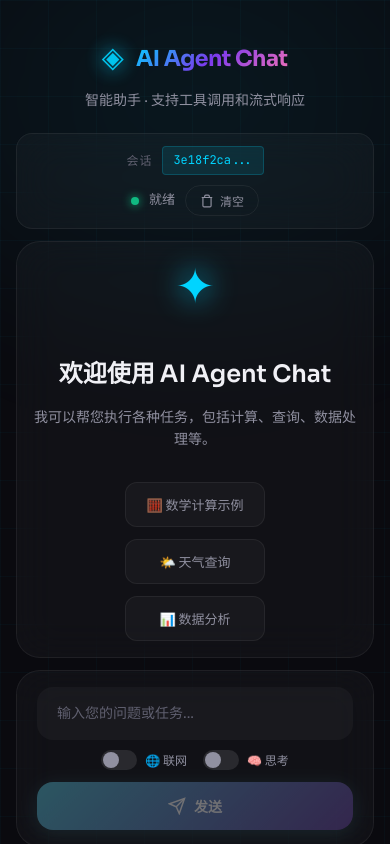
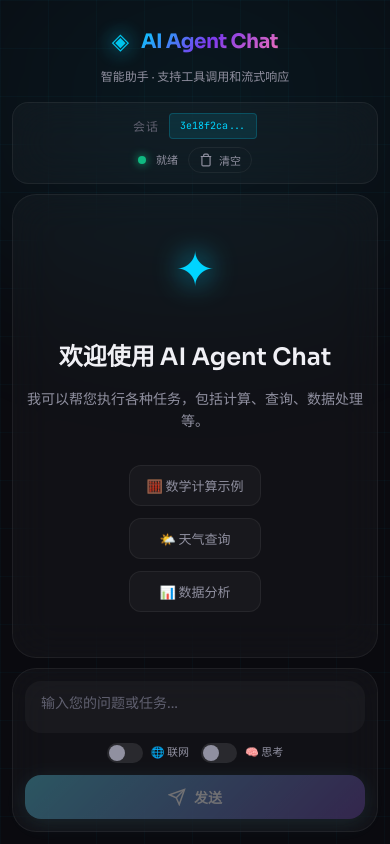
Before and after one commit to shell-nlp/langchain-api, a Next.js app in the folder frontend/: page / in a window 390 px wide. Built offline with nearby package versions, Linux system fonts and the light colour scheme.

Commit message:
fix(chat): 修复工具调用消息显示问题并优化布局
修复工具调用消息的显示逻辑，避免重复显示和内容错乱
优化移动端布局和样式，提升用户体验
添加跨域支持以解决开发环境问题

```diff
--- a/frontend/components/ChatInterface.module.css
+++ b/frontend/components/ChatInterface.module.css
@@ -1,12 +1,14 @@
 .container {
-  position: relative;
+  position: fixed;
+  inset: 0;
   max-width: 1200px;
   margin: 0 auto;
   padding: 24px;
-  min-height: 100vh;
+  height: 100vh;
   display: flex;
   flex-direction: column;
   gap: 16px;
+  overflow: hidden;
 }
 
 .backgroundGrid {
@@ -36,6 +38,7 @@
 .header {
   position: relative;
   z-index: 1;
+  flex-shrink: 0;
   text-align: center;
   padding: 20px 0 10px;
 }
@@ -84,6 +87,7 @@
 .sessionBar {
   position: relative;
   z-index: 1;
+  flex-shrink: 0;
   display: flex;
   justify-content: space-between;
   align-items: center;
@@ -176,6 +180,7 @@
 .interruptPanel {
   position: relative;
   z-index: 1;
+  flex-shrink: 0;
   padding: 20px;
   background: linear-gradient(135deg, rgba(245, 158, 11, 0.12), rgba(245, 158, 11, 0.05));
   border: 1px solid rgba(245, 158, 11, 0.4);
@@ -335,8 +340,7 @@
   border-radius: var(--radius-xl);
   padding: 24px;
   overflow-y: auto;
-  min-height: 400px;
-  max-height: calc(100vh - 260px);
+  min-height: 0;
   scroll-behavior: smooth;
 }
 
@@ -661,6 +665,7 @@
 .inputArea {
   position: relative;
   z-index: 1;
+  flex-shrink: 0;
   display: flex;
   gap: 12px;
   padding: 16px 20px;
@@ -921,23 +926,48 @@
 
 @media (max-width: 768px) {
   .container {
-    padding: 16px;
-    gap: 12px;
+    padding: 12px;
+    gap: 10px;
+  }
+
+  .header {
+    padding: 12px 0 6px;
   }
 
   .title {
+    font-size: 20px;
+  }
+
+  .subtitle {
+    font-size: 12px;
+  }
+
+  .logoIcon {
     font-size: 22px;
   }
 
   .sessionBar {
     flex-direction: column;
-    gap: 10px;
+    gap: 8px;
     text-align: center;
+    padding: 10px 14px;
+  }
+
+  .sessionId {
+    font-size: 10px;
+  }
+
+  .statusText {
+    font-size: 11px;
+  }
+
+  .clearBtn {
+    padding: 4px 10px;
+    font-size: 11px;
   }
 
   .chatContainer {
-    padding: 16px;
-    max-height: calc(100vh - 300px);
+    padding: 12px;
   }
 
   .messageContent {
@@ -954,16 +984,27 @@
 
   .inputArea {
     flex-direction: column;
+    padding: 12px;
+  }
+
+  .input {
+    padding: 10px 14px;
   }
 
   .sendBtn,
   .abortBtn {
     width: 100%;
     justify-content: center;
+    padding: 12px 16px;
   }
 
   .toggles {
     justify-content: center;
+    gap: 12px;
+  }
+
+  .toggleLabel {
+    font-size: 11px;
   }
 
   .interruptButtons {
@@ -976,5 +1017,6 @@
 
   .exampleQueries button {
     width: 100%;
+    padding: 10px 16px;
   }
 }
--- a/frontend/components/ChatInterface.tsx
+++ b/frontend/components/ChatInterface.tsx
@@ -109,6 +109,8 @@ export default function ChatInterface() {
   const contentAccumulatorRef = useRef<Map<string, string>>(new Map())
   const reasoningAccumulatorRef = useRef<Map<string, string>>(new Map())
   const pendingToolCallsRef = useRef<Map<string, { tool_calls: StreamEvent['data']['tool_calls'], messageId: string }>>(new Map())
+  const processedToolCallIdsRef = useRef<Set<string>>(new Set())
+  const lastToolMessageIdRef = useRef<string | null>(null)
 
   const scrollToBottom = useCallback(() => {
     if (chatContainerRef.current) {
@@ -164,19 +166,30 @@ export default function ChatInterface() {
       case 'token': {
         const messageId = data.id || ''
 
+        // 检查是否已经存在该消息
+        const existingMessage = messageIdMapRef.current.has(messageId)
+
+        // 检查是否存在相关的工具调用消息
+        let relatedToolMessageId: string | null = null
+        if (lastToolMessageIdRef.current) {
+          // 使用存储的最后一个工具消息ID
+          relatedToolMessageId = lastToolMessageIdRef.current
+        }
+
         if (data.reasoning_token) {
           const current = reasoningAccumulatorRef.current.get(messageId) || ''
           const updated = current + data.reasoning_token
           reasoningAccumulatorRef.current.set(messageId, updated)
 
-          if (messageIdMapRef.current.has(messageId)) {
+          if (existingMessage) {
             updateMessageContent(messageId, updated, true)
           } else {
+            // 只创建一个消息，包含思考内容
             const newMsg: Message = {
               id: messageId,
               role: 'ai',
-              content: '',
-              reasoningContent: data.reasoning_token
+              content: data.token || '',
+              reasoningContent: updated
             }
             addMessage(newMsg)
             messageIdMapRef.current.set(messageId, messageId)
@@ -184,33 +197,49 @@ export default function ChatInterface() {
         }
 
         if (data.token) {
+          // 检查是否有相关的工具调用消息
+          if (lastToolMessageIdRef.current) {
+            // 累积工具消息的内容
+            const current = contentAccumulatorRef.current.get(lastToolMessageIdRef.current) || ''
+            const updated = current + data.token
+            contentAccumulatorRef.current.set(lastToolMessageIdRef.current, updated)
+            // 更新工具调用消息的内容
+            updateMessageContent(lastToolMessageIdRef.current, updated, false)
+          } else {
             const current = contentAccumulatorRef.current.get(messageId) || ''
             const updated = current + data.token
             contentAccumulatorRef.current.set(messageId, updated)
 
-          if (messageIdMapRef.current.has(messageId)) {
+            if (existingMessage) {
               updateMessageContent(messageId, updated, false)
-          } else {
+            } else if (!data.reasoning_token) {
+              // 只有在没有思考内容和工具调用时才创建新消息
               const newMsg: Message = {
                 id: messageId,
                 role: 'ai',
-              content: data.token
+                content: updated
               }
               addMessage(newMsg)
               messageIdMapRef.current.set(messageId, messageId)
+            }
           }
         }
         break
       }
 
       case 'tool_calls': {
-        if (data.tool_calls && data.id) {
-          const msgId = data.id
+        if (data.tool_calls) {
+          const msgId = data.id || ''
+
+          // 移除临时消息（但保留思考内容用于后续显示）
           if (messageIdMapRef.current.has(msgId)) {
             messageIdMapRef.current.delete(msgId)
             contentAccumulatorRef.current.delete(msgId)
+            // 从messages状态中删除该消息，避免重复显示
             setMessages(prev => prev.filter(m => m.id !== msgId))
           }
+
+          // 暂存工具调用信息，关联到原始 msgId
           pendingToolCallsRef.current.set(msgId, {
             tool_calls: data.tool_calls,
             messageId: msgId
@@ -221,13 +250,17 @@ export default function ChatInterface() {
 
       case 'tool_output': {
         if (data.tool_output) {
+          for (const output of data.tool_output) {
+            if (processedToolCallIdsRef.current.has(output.tool_call_id)) {
+              continue
+            }
+            processedToolCallIdsRef.current.add(output.tool_call_id)
+
             let matchedCall: { id: string; name: string; args: Record<string, unknown> } | null = null
             let matchedMsgId: string | null = null
 
             for (const [msgId, pendingData] of pendingToolCallsRef.current) {
-            const match = pendingData.tool_calls?.find(call =>
-              data.tool_output?.some(output => output.tool_call_id === call.id)
-            )
+              const match = pendingData.tool_calls?.find(call => call.id === output.tool_call_id)
               if (match) {
                 matchedCall = match
                 matchedMsgId = msgId
@@ -238,27 +271,28 @@ export default function ChatInterface() {
             if (matchedCall && matchedMsgId) {
               pendingToolCallsRef.current.delete(matchedMsgId)
 
+              const reasoningContent = reasoningAccumulatorRef.current.get(matchedMsgId)
+              reasoningAccumulatorRef.current.delete(matchedMsgId)
+
+              // 生成唯一的工具消息ID
+              const toolMsgId = `tool_${matchedMsgId || 'unknown'}_${output.tool_call_id}`
+
               const toolMsg: Message = {
-              id: matchedMsgId,
+                id: toolMsgId,
                 role: 'ai',
                 content: '',
+                reasoningContent: reasoningContent || undefined,
                 isToolCall: true,
                 toolData: {
                   toolCall: matchedCall,
-                toolOutput: data.tool_output
+                  toolOutput: [output]
                 }
               }
               addMessage(toolMsg)
-            messageIdMapRef.current.set(matchedMsgId, matchedMsgId)
-          } else {
-            const toolMsg: Message = {
-              id: generateMessageId(),
-              role: 'ai',
-              content: '',
-              isToolCall: true,
-              toolData: { toolOutput: data.tool_output }
+
+              // 存储最后一个工具消息ID
+              lastToolMessageIdRef.current = toolMsgId
             }
-            addMessage(toolMsg)
           }
         }
         break
@@ -294,6 +328,9 @@ export default function ChatInterface() {
 
     setIsProcessing(true)
     setStatus('connecting')
+
+    // 重置工具消息ID
+    lastToolMessageIdRef.current = null
 
     abortControllerRef.current = new AbortController()
 
@@ -359,6 +396,7 @@ export default function ChatInterface() {
       contentAccumulatorRef.current.clear()
       reasoningAccumulatorRef.current.clear()
       pendingToolCallsRef.current.clear()
+      processedToolCallIdsRef.current.clear()
     }
   }
 
@@ -458,6 +496,7 @@ export default function ChatInterface() {
       contentAccumulatorRef.current.clear()
       reasoningAccumulatorRef.current.clear()
       pendingToolCallsRef.current.clear()
+      processedToolCallIdsRef.current.clear()
     }
   }
 
@@ -591,7 +630,34 @@ export default function ChatInterface() {
               ) : (
                 <>
                   {msg.isToolCall && msg.toolData ? (
+                    <>
+                      <div className={styles.messageHeader}>
+                        <div className={`${styles.avatar} ${styles.ai}`}>
+                          <svg width="18" height="18" viewBox="0 0 24 24" fill="currentColor">
+                            <path d="M12 2a2 2 0 012 2c0 .74-.4 1.39-1 1.73V7h1a7 7 0 017 7h1a1 1 0 011 1v3a1 1 0 01-1 1h-1v1a2 2 0 01-2 2H5a2 2 0 01-2-2v-1H2a1 1 0 01-1-1v-3a1 1 0 011-1h1a7 7 0 017-7h1V5.73c-.6-.34-1-.99-1-1.73a2 2 0 012-2M7.5 13a1.5 1.5 0 100 3 1.5 1.5 0 000-3m9 0a1.5 1.5 0 100 3 1.5 1.5 0 000-3"/>
+                          </svg>
+                        </div>
+                        <span className={styles.author}>AI 助手</span>
+                        <span className={styles.time}>{new Date().toLocaleTimeString('zh-CN', { hour: '2-digit', minute: '2-digit' })}</span>
+                      </div>
+                      {msg.reasoningContent && (
+                        <div className={styles.reasoningContainer}>
+                          <div className={styles.reasoningHeader}>
+                            <svg width="14" height="14" viewBox="0 0 24 24" fill="none" stroke="currentColor" strokeWidth="2">
+                              <circle cx="12" cy="12" r="10"/>
+                              <path d="M9.09 9a3 3 0 015.83 1c0 2-3 3-3 3"/>
+                              <line x1="12" y1="17" x2="12.01" y2="17"/>
+                            </svg>
+                            <span>深度思考</span>
+                          </div>
+                          <div className={styles.reasoningContent} dangerouslySetInnerHTML={{ __html: parseMarkdown(msg.reasoningContent) }} />
+                        </div>
+                      )}
                       <ToolCard toolData={msg.toolData} />
+                      {msg.content && (
+                        <div className={styles.messageContent} dangerouslySetInnerHTML={{ __html: parseMarkdown(msg.content) }} />
+                      )}
+                    </>
                   ) : (
                     <>
                       <div className={styles.messageHeader}>
```
Also changed, not shown: 1 other file (tests, documents, lock files or other folders). Lines whose indentation alone changed are shown as unchanged.
